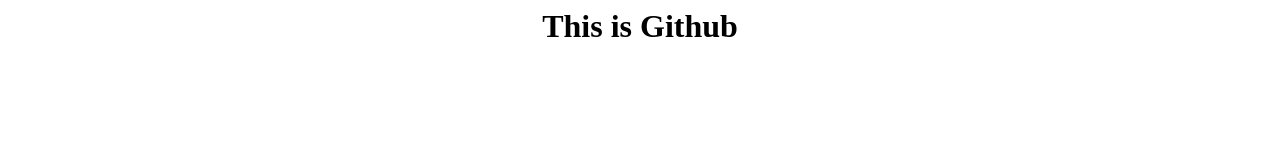
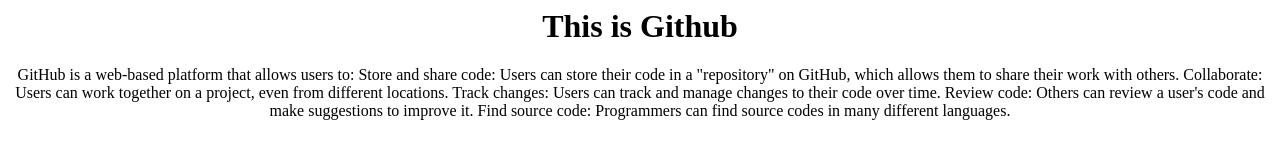
Before and after one commit to Mohanaprasath055/Github_test, a plain HTML site: page index.html in a window 1280 px wide. Drawn offline with Linux system fonts and the light colour scheme.

Commit message:
Changes done by Hari

```diff
--- a/index.html
+++ b/index.html
@@ -3,6 +3,13 @@
   <center>
   <body>
     <h1>This is Github</h1>
+    <p>GitHub is a web-based platform that allows users to:
+      Store and share code: Users can store their code in a "repository" on GitHub, which allows them to share their work with others.
+      Collaborate: Users can work together on a project, even from different locations.
+      Track changes: Users can track and manage changes to their code over time.
+      Review code: Others can review a user's code and make suggestions to improve it.
+      Find source code: Programmers can find source codes in many different languages.
+      </p>
   </body>
   </center>
 </html>
```
